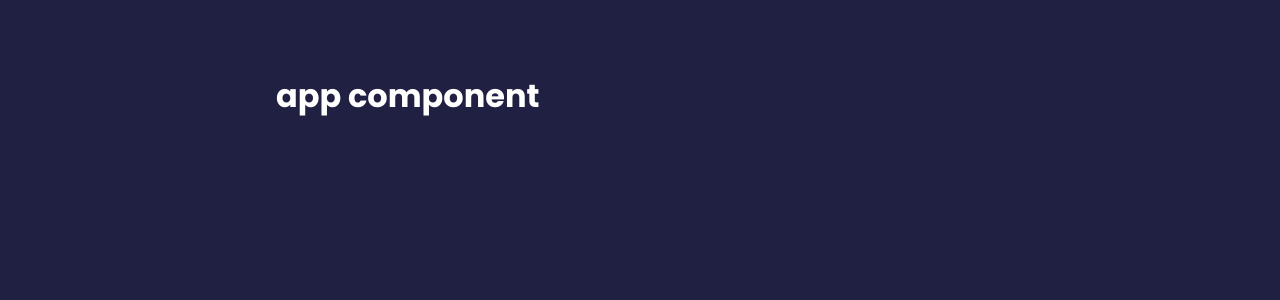
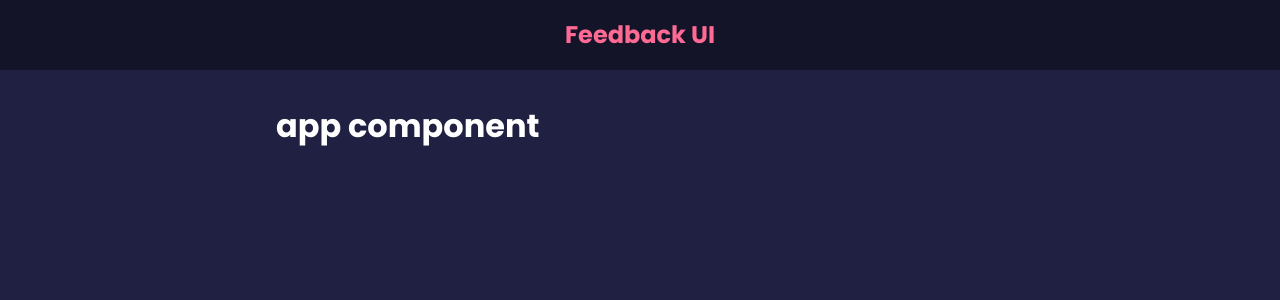
Before and after one commit to blsgrn/Feedback-React-App, a React (Create React App) app in the folder feedback-app/: page / in a window 1280 px wide. Shown: the top 300 px of the page. Built offline with nearby package versions, Linux system fonts and the light colour scheme.

Commit message:
Add inline styles to Header component

```diff
--- a/feedback-app/src/components/Header.jsx
+++ b/feedback-app/src/components/Header.jsx
@@ -1,15 +1,30 @@
 // import React from 'react'
 import PropTypes from 'prop-types';
 
-function Header({ text }) {
-  return <header className="container">{text}</header>;
+function Header({ text, bgColor, textColor }) {
+  const headerStyles = {
+    backgroundColor: bgColor,
+    color: textColor,
+  };
+
+  return (
+    <header style={headerStyles}>
+      <div className="container">
+        <h2>{text}</h2>
+      </div>
+    </header>
+  );
 }
 
-// Header.defaultProps = {
-//   text: 'Feedback UI',
-// };
+Header.defaultProps = {
+  text: 'Feedback UI',
+  bgColor: 'rgba(0,0,0,0.4)',
+  textColor: '#ff6a95',
+};
 
 Header.propTypes = {
   text: PropTypes.string,
+  bgColor: PropTypes.string,
+  textColor: PropTypes.string,
 };
 export default Header;
```
